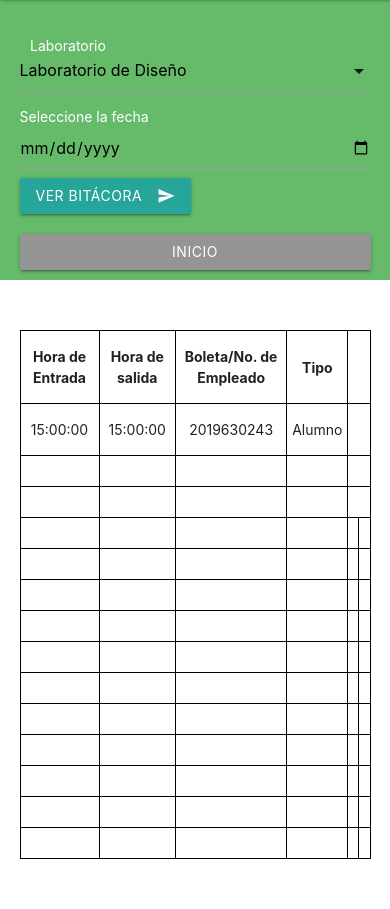
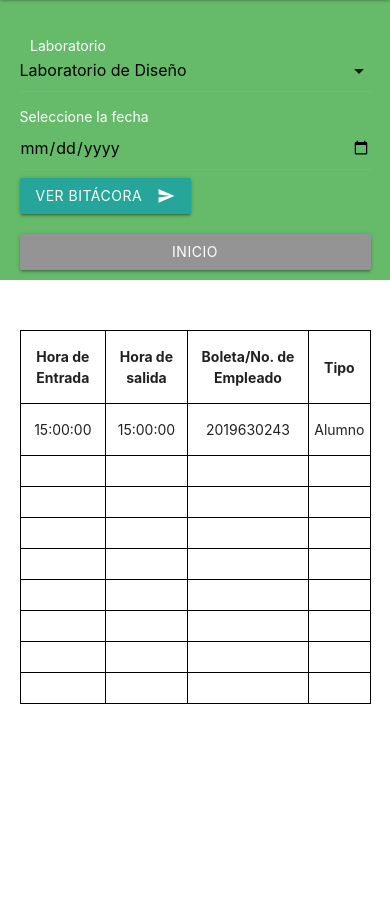
Before and after one commit to PauGF/WebAppRegistroLabs, a PHP site: page /pages/Login.php in a window 390 px wide. Shown: the part 103-1012 px from the top of the page. After the commit the page ends 807 px from the top, so only its background shows below. Run offline with PHP 8.4, Linux system fonts and the light colour scheme.

Commit message:
login page with responsive table

```diff
--- a/pages/Login.php
+++ b/pages/Login.php
@@ -102,90 +102,50 @@
 								<tr>
 									<td></td>
 									<td></td>
+									<td class="td-hidden"></td>
 									<td></td>
 									<td></td>
-									<td></td>
-									<td></td>
+									<td class="td-hidden"></td>
 								</tr>
 								<tr>
 									<td></td>
 									<td></td>
+									<td class="td-hidden"></td>
 									<td></td>
 									<td></td>
-									<td></td>
-									<td></td>
+									<td class="td-hidden"></td>
 								</tr>
 								<tr>
 									<td></td>
 									<td></td>
+									<td class="td-hidden"></td>
 									<td></td>
 									<td></td>
-									<td></td>
-									<td></td>
+									<td class="td-hidden"></td>
 								</tr>
 								<tr>
 									<td></td>
 									<td></td>
+									<td class="td-hidden"></td>
 									<td></td>
 									<td></td>
-									<td></td>
-									<td></td>
+									<td class="td-hidden"></td>
 								</tr>
 								<tr>
 									<td></td>
 									<td></td>
+									<td class="td-hidden"></td>
 									<td></td>
 									<td></td>
-									<td></td>
-									<td></td>
+									<td class="td-hidden"></td>
 								</tr>
 								<tr>
 									<td></td>
 									<td></td>
+									<td class="td-hidden"></td>
 									<td></td>
 									<td></td>
-									<td></td>
-									<td></td>
-								</tr>
-								<tr>
-									<td></td>
-									<td></td>
-									<td></td>
-									<td></td>
-									<td></td>
-									<td></td>
-								</tr>
-								<tr>
-									<td></td>
-									<td></td>
-									<td></td>
-									<td></td>
-									<td></td>
-									<td></td>
-								</tr>
-								<tr>
-									<td></td>
-									<td></td>
-									<td></td>
-									<td></td>
-									<td></td>
-									<td></td>
-								</tr>
-								<tr>
-									<td></td>
-									<td></td>
-									<td></td>
-									<td></td>
-									<td></td>
-									<td></td>
-								</tr>
-								<tr>
-									<td></td>
-									<td></td>
-									<td></td>
-									<td></td>
-									<td></td>
-									<td></td>
+									<td class="td-hidden"></td>
 								</tr>
 							</tbody>
 						</table>
```
